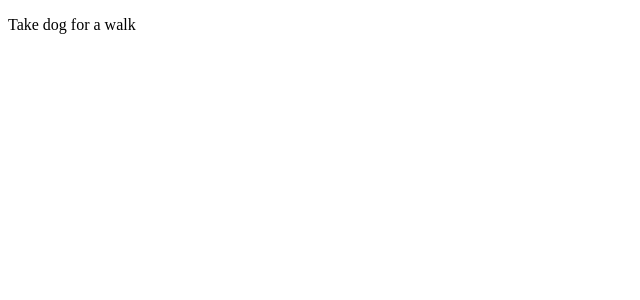
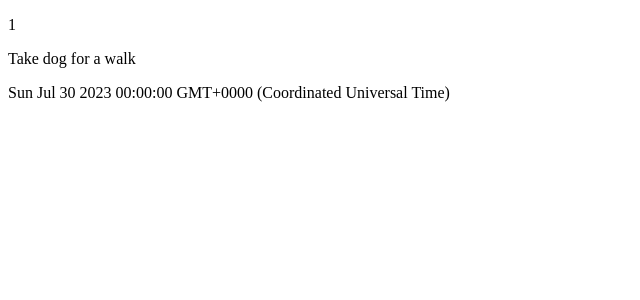
Before and after one commit to ziom80/appointment-app, an Angular app: page / in a window 1280 px wide. Shown: the top 300 px of the page, without its empty margins (0-640 px from the left). Built offline with nearby package versions, Linux system fonts and the light colour scheme.

Commit message:
interfaces

```diff
--- a/src/app/appointment-list/appointment-list.component.html
+++ b/src/app/appointment-list/appointment-list.component.html
@@ -1 +1,3 @@
-<p>{{appointment}}</p>
+<p>{{appointment.id}}</p>
+<p>{{appointment.title}}</p>
+<p>{{appointment.date}}</p>
--- a/src/app/appointment-list/appointment-list.component.ts
+++ b/src/app/appointment-list/appointment-list.component.ts
@@ -1,4 +1,5 @@
 import { Component } from '@angular/core';
+import { Appointment } from '../models/appointment';
 
 @Component({
   selector: 'app-appointment-list',
@@ -7,6 +8,9 @@
 })
 export class AppointmentListComponent {
 
- appointment: string = "Take dog for a walk";
-
+ appointment: Appointment = {
+    id: 1,
+    title: "Take dog for a walk",
+    date: new Date("2023-07-30")
+ }
 }
--- /dev/null
+++ b/src/app/models/appointment.ts
@@ -0,0 +1,5 @@
+export interface Appointment {
+    id: number,
+    title: string,
+    date: Date
+}
```
